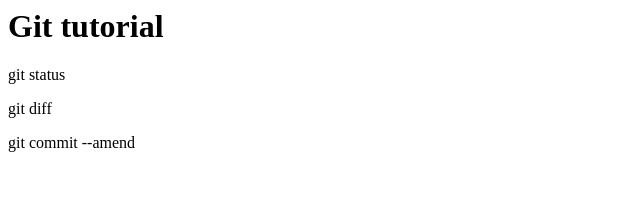
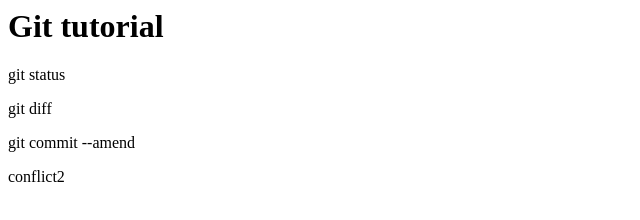
Before and after one commit to JANGeb/git_tutorial, a plain HTML site: page index.html in a window 1280 px wide. Shown: the full height of the page, 0-640 px from the left. Drawn offline with Linux system fonts and the light colour scheme.

Commit message:
conflict2 plus

```diff
--- a/index.html
+++ b/index.html
@@ -2,3 +2,4 @@
 <p>git status</p>
 <p>git diff</p>
 <p>git commit --amend</p>
+<p>conflict2<p>
```
